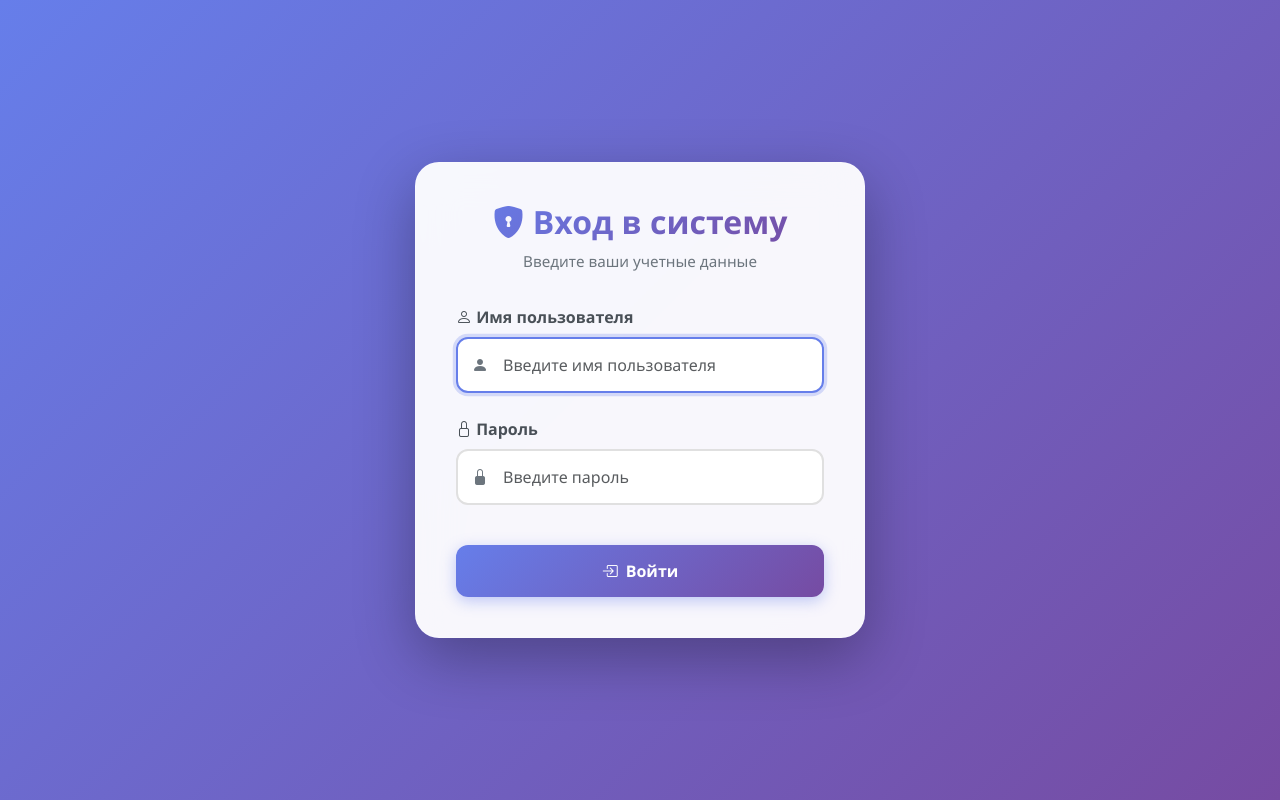
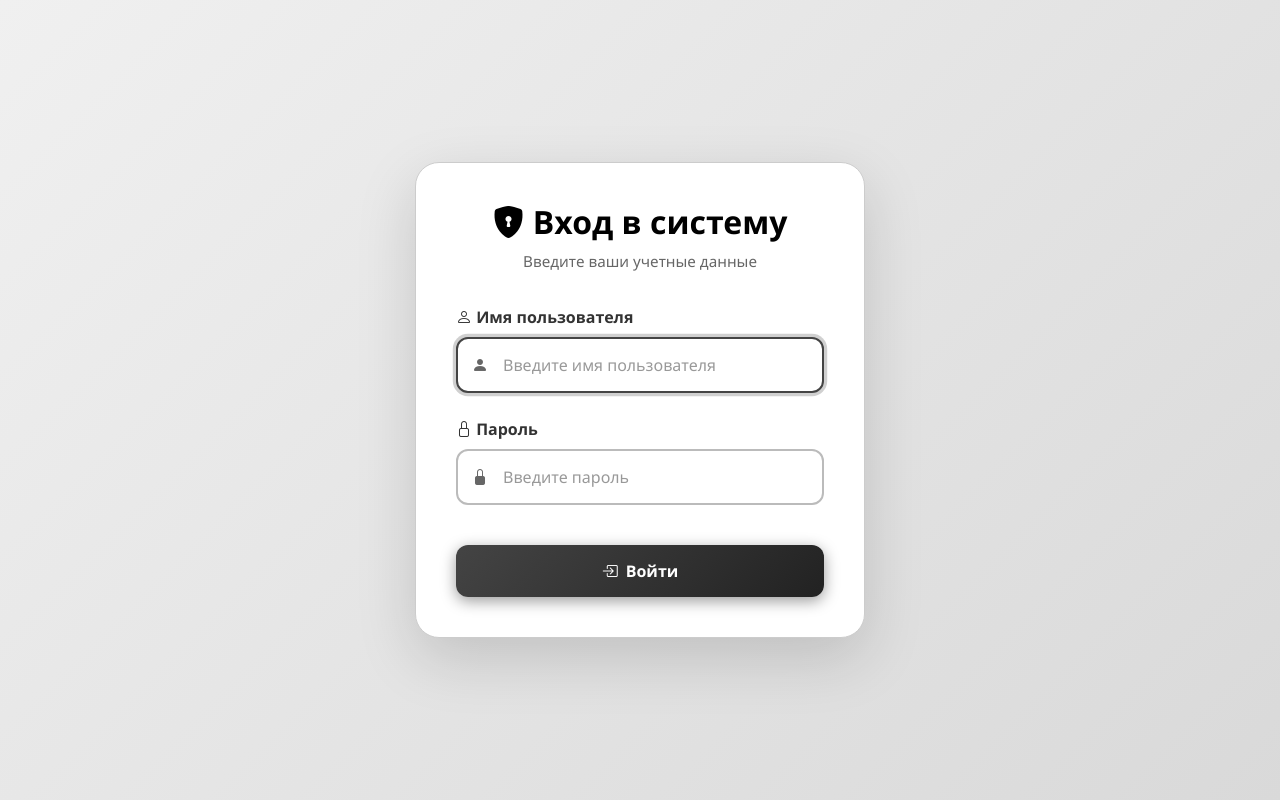
Before and after one commit to JustNako/RestaurantExe, an ASP.NET Core app: page /Admin/Account/Login in a window 1280 px wide. Run offline with ASP.NET Core 8, Linux system fonts and the light colour scheme; some libraries are stand-ins or nearby versions.

Commit message:
BeforePreOrder

```diff
--- a/RestaurantExe/Areas/Admin/Views/Account/Login.cshtml
+++ b/RestaurantExe/Areas/Admin/Views/Account/Login.cshtml
@@ -24,9 +24,10 @@
             align-items: center;
             justify-content: center;
             font-family: 'Segoe UI', Tahoma, Geneva, Verdana, sans-serif;
-            background: linear-gradient(135deg, #667eea 0%, #764ba2 100%);
+            background: linear-gradient(135deg, #f0f0f0 0%, #d9d9d9 100%);
             background-attachment: fixed;
             padding: 20px;
+            color: #222;
         }
 
         .login-container {
@@ -47,12 +48,11 @@
         }
 
         .login-card {
-            background: rgba(255, 255, 255, 0.95);
-            backdrop-filter: blur(20px);
+            background: #fff;
             border-radius: 24px;
             padding: 40px;
-            box-shadow: 0 20px 60px rgba(0, 0, 0, 0.3);
-            border: 1px solid rgba(255, 255, 255, 0.2);
+            box-shadow: 0 20px 60px rgba(0, 0, 0, 0.15);
+            border: 1px solid #ccc;
         }
 
         .login-header {
@@ -63,15 +63,12 @@
         .login-header h2 {
             font-weight: 700;
             font-size: 2rem;
-            background: linear-gradient(135deg, #667eea 0%, #764ba2 100%);
-            -webkit-background-clip: text;
-            -webkit-text-fill-color: transparent;
-            background-clip: text;
+            color: #000;
             margin-bottom: 0.5rem;
         }
 
         .login-header p {
-            color: #6c757d;
+            color: #666;
             font-size: 0.95rem;
         }
 
@@ -81,24 +78,30 @@
 
         .form-group label {
             font-weight: 600;
-            color: #495057;
+            color: #333;
             margin-bottom: 0.5rem;
             display: block;
         }
 
         .form-control {
             border-radius: 12px;
-            border: 2px solid #e0e0e0;
+            border: 2px solid #bbb;
             padding: 14px 18px;
             font-size: 1rem;
             transition: all 0.3s ease;
-            background: white;
+            background: #fff;
+            color: #222;
+        }
+
+        .form-control::placeholder {
+            color: #999;
         }
 
         .form-control:focus {
-            border-color: #667eea;
-            box-shadow: 0 0 0 0.2rem rgba(102, 126, 234, 0.25);
+            border-color: #444;
+            box-shadow: 0 0 0 0.2rem rgba(68, 68, 68, 0.25);
             outline: none;
+            color: #000;
         }
 
         .btn-login {
@@ -107,18 +110,18 @@
             border-radius: 12px;
             font-weight: 600;
             font-size: 1rem;
-            background: linear-gradient(135deg, #667eea 0%, #764ba2 100%);
+            background: linear-gradient(135deg, #444 0%, #222 100%);
             border: none;
             color: white;
             transition: all 0.3s ease;
-            box-shadow: 0 4px 15px rgba(102, 126, 234, 0.4);
+            box-shadow: 0 4px 15px rgba(0, 0, 0, 0.4);
             margin-top: 1rem;
         }
 
         .btn-login:hover {
             transform: translateY(-2px);
-            box-shadow: 0 6px 20px rgba(102, 126, 234, 0.5);
-            background: linear-gradient(135deg, #764ba2 0%, #667eea 100%);
+            box-shadow: 0 6px 20px rgba(0, 0, 0, 0.6);
+            background: linear-gradient(135deg, #222 0%, #444 100%);
         }
 
         .btn-login:active {
@@ -126,10 +129,10 @@
         }
 
         .alert-danger {
-            background: linear-gradient(135deg, rgba(220, 53, 69, 0.1) 0%, rgba(220, 53, 69, 0.05) 100%);
-            border: 2px solid rgba(220, 53, 69, 0.3);
+            background: linear-gradient(135deg, rgba(180, 0, 0, 0.1) 0%, rgba(180, 0, 0, 0.05) 100%);
+            border: 2px solid rgba(180, 0, 0, 0.3);
             border-radius: 12px;
-            color: #dc3545;
+            color: #b40000;
             padding: 12px 16px;
             margin-bottom: 1.5rem;
         }
@@ -143,7 +146,7 @@
             left: 16px;
             top: 50%;
             transform: translateY(-50%);
-            color: #6c757d;
+            color: #666;
             z-index: 1;
         }
 
```
Also changed, not shown: 2 other files.
